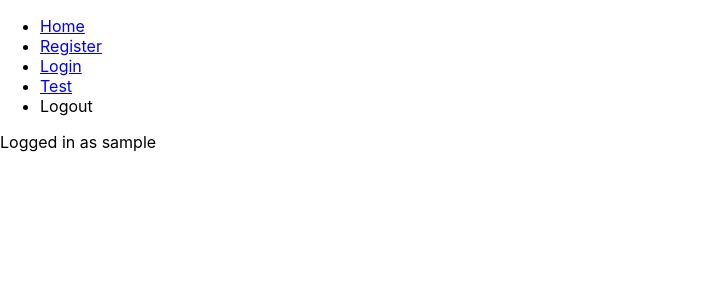
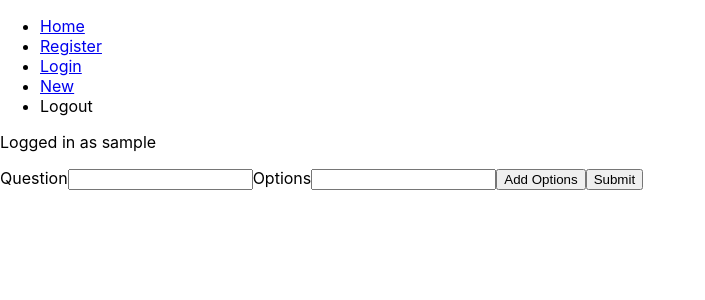
Before and after one commit to kaung-san-hein/vote-app, a React (Create React App) app in the folder client/: page /poll/new in a window 1280 px wide. Shown: the top 300 px of the page, without its empty margins (0-705 px from the left). Built offline with nearby package versions, Linux system fonts and the light colour scheme; sample sign-in values are in the browser's storage.

Commit message:
19 Finish application logic

```diff
--- /dev/null
+++ b/client/src/components/CreatePoll.jsx
@@ -0,0 +1,74 @@
+import React, { Component, Fragment } from "react";
+import { connect } from "react-redux";
+import { createPoll } from "../store/actions";
+
+class CreatePoll extends Component {
+  state = {
+    question: "",
+    options: [""],
+  };
+
+  handleChange = ({ target }) => {
+    this.setState({
+      [target.name]: target.value,
+    });
+  };
+
+  addOptions = () => {
+    this.setState({
+      options: [...this.state.options, ""],
+    });
+  };
+
+  handleOptions = (event, index) => {
+    const options = [...this.state.options];
+    options[index] = event.target.value;
+    this.setState({
+      options,
+    });
+  };
+
+  handleSubmit = (event) => {
+    event.preventDefault();
+    const data = {
+      question: this.state.question,
+      options: this.state.options.filter((option) => option !== ""),
+    };
+    this.props.createPoll(data);
+  };
+
+  render() {
+    const options = this.state.options.map((option, index) => (
+      <Fragment key={index}>
+        <label>Options</label>
+        <input
+          type="text"
+          value={option}
+          onChange={(event) => this.handleOptions(event, index)}
+        />
+      </Fragment>
+    ));
+
+    const { question } = this.state;
+
+    return (
+      <form onSubmit={this.handleSubmit}>
+        <label htmlFor="question">Question</label>
+        <input
+          type="text"
+          id="question"
+          name="question"
+          value={question}
+          onChange={this.handleChange}
+        />
+        {options}
+        <button type="button" onClick={this.addOptions}>
+          Add Options
+        </button>
+        <button type="submit">Submit</button>
+      </form>
+    );
+  }
+}
+
+export default connect(null, { createPoll })(CreatePoll);
--- a/client/src/components/Poll.jsx
+++ b/client/src/components/Poll.jsx
@@ -19,23 +19,23 @@ const Poll = ({ poll, vote }) => {
       </button>
     ));
 
-  //   const data = {
-  //     labels: poll.options.map((option) => option.option),
-  //     datasets: [
-  //       {
-  //         label: poll.question,
-  //         backgroundColor: poll.options.map(() => color()),
-  //         borderColor: "#323643",
-  //         data: poll.options.map((option) => option.votes),
-  //       },
-  //     ],
-  //   };
+  const data = poll.options && {
+    labels: poll.options.map((option) => option.option),
+    datasets: [
+      {
+        label: poll.question,
+        backgroundColor: poll.options.map(() => color()),
+        borderColor: "#323643",
+        data: poll.options.map((option) => option.votes),
+      },
+    ],
+  };
 
   return (
     <div>
       <h3>{poll.question}</h3>
       <div>{answers}</div>
-      {/* <Pie data={data} /> */}
+      {poll.options && <Pie data={data} />}
     </div>
   );
 };
--- a/client/src/containers/NavBar.jsx
+++ b/client/src/containers/NavBar.jsx
@@ -17,7 +17,7 @@ const NavBar = ({ auth, logout }) => {
           <Link to="/login">Login</Link>
         </li>
         <li>
-          <Link to="/test">Test</Link>
+          <Link to="/poll/new">New</Link>
         </li>
         <li>
           <a onClick={logout}>Logout</a>
--- a/client/src/containers/RouteViews.jsx
+++ b/client/src/containers/RouteViews.jsx
@@ -1,9 +1,9 @@
 import React from "react";
 import { Switch, Route } from "react-router-dom";
 import AuthPage from "../pages/AuthPage";
-import TestPage from "../pages/TestPage";
 import HomePage from "../pages/HomePage";
 import PollPage from "../pages/PollPage";
+import CreatePollPage from "../pages/CreatePollPage";
 
 const RouteViews = () => {
   return (
@@ -20,8 +20,8 @@ const RouteViews = () => {
           path="/register"
           render={() => <AuthPage authType="register" />}
         />
+        <Route exact path="/poll/new" component={CreatePollPage} />
         <Route exact path="/poll/:id" component={PollPage} />
-        <Route exact path="/test" component={TestPage} />
       </Switch>
     </main>
   );
--- /dev/null
+++ b/client/src/pages/CreatePollPage.jsx
@@ -0,0 +1,22 @@
+import React from "react";
+import { connect } from "react-redux";
+import { Redirect } from "react-router-dom";
+import ErrorMessage from "../components/ErrorMessage";
+import CreatePoll from "../components/CreatePoll";
+
+const CreatePollPage = ({ isAuthenticated }) => {
+  if (!isAuthenticated) return <Redirect to="/login" />;
+
+  return (
+    <div>
+      <ErrorMessage />
+      <CreatePoll />
+    </div>
+  );
+};
+
+const mapStateToProps = (store) => ({
+  isAuthenticated: store.auth.isAuthenticated,
+});
+
+export default connect(mapStateToProps)(CreatePollPage);
--- a/client/src/pages/TestPage.jsx
+++ /dev/null
@@ -1,12 +0,0 @@
-import React from "react";
-import Poll from "../components/Poll";
-import ErrorMessage from "../components/ErrorMessage";
-
-const TestPage = () => (
-  <div>
-    <ErrorMessage />
-    <Poll />
-  </div>
-);
-
-export default TestPage;
```
